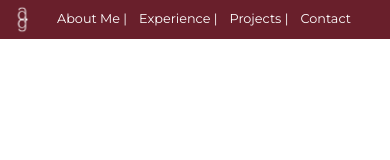
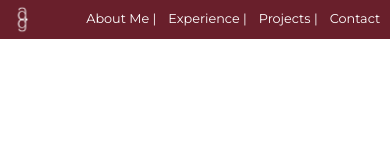
Before and after one commit to alexxg98/alexxg98.github.io, a React (Create React App) app: page / in a window 390 px wide. Shown: the top 160 px of the page. Built offline with nearby package versions, Linux system fonts and the light colour scheme.

Commit message:
Wrap navlinks in div to float right

```diff
--- a/src/components/Navigation.js
+++ b/src/components/Navigation.js
@@ -12,11 +12,13 @@ export default class Home extends Component {
           <img src={logoW} alt="logo" />
         </a>
 
-        <a href="#HomeSec" id="toHome">Home</a>
-        <a href="#AboutSec" id="toAbout">About Me</a>
-        <a href="#ExperienceSec" id="toExp">Experience</a>
-        <a href="#ProjSec" id="toProj">Projects</a>
-        <a href="#ContactSec" id="toContact">Contact</a>
+        <div className="linkto">
+          <a href="#HomeSec" id="toHome">Home</a>
+          <a href="#AboutSec" id="toAbout">About Me</a>
+          <a href="#ExperienceSec" id="toExp">Experience</a>
+          <a href="#ProjSec" id="toProj">Projects</a>
+          <a href="#ContactSec" id="toContact">Contact</a>
+        </div>
 
       </div>
 
--- a/src/scss/_navigation.scss
+++ b/src/scss/_navigation.scss
@@ -58,6 +58,11 @@
       }
     }
 
+    .linkto {
+      float: right;
+      padding-right: 1%;
+      padding-top: 2px;
+
       #toHome {
         visibility: hidden;
         font-size: 0;
@@ -65,6 +70,7 @@
       #toAbout, #toExp, #toProj {
         &::after {
           content: ' |'
+        }
       }
     }
 
```
Also changed, not shown: 1 other file (tests, documents, lock files or other folders). Lines whose indentation alone changed are shown as unchanged.
